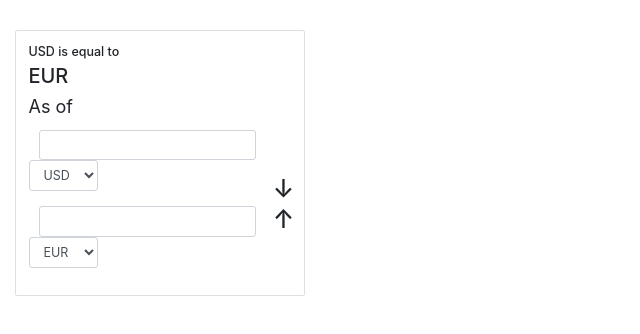
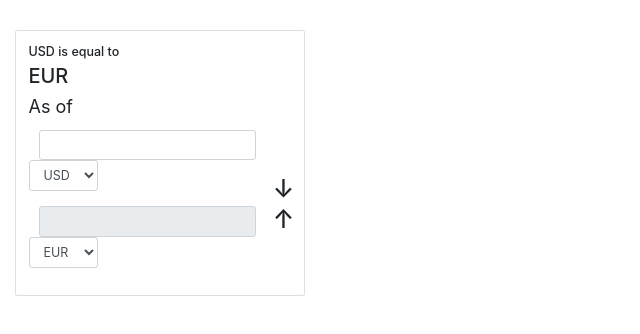
Before and after one commit to ticotheps/currency-converter, a React (Create React App) app in the folder satoshi-converter-app/: page / in a window 1280 px wide. Shown: the top 334 px of the page, without its empty margins (0-640 px from the left). Built offline with nearby package versions, Linux system fonts and the light colour scheme.

Commit message:
Adds 'disabled' prop to second <input> element and sets value equal to '{true}'

```diff
--- a/satoshi-converter-app/src/components/Converter.js
+++ b/satoshi-converter-app/src/components/Converter.js
@@ -58,6 +58,7 @@ class Converter extends React.Component {
                                     <form className="form-inline mb-4">
                                         <input
                                             type="number"
+                                            disabled={true}
                                             className="form-control form-control-lg mx-3"/>
                                         <select
                                             name="convertTo"
```
